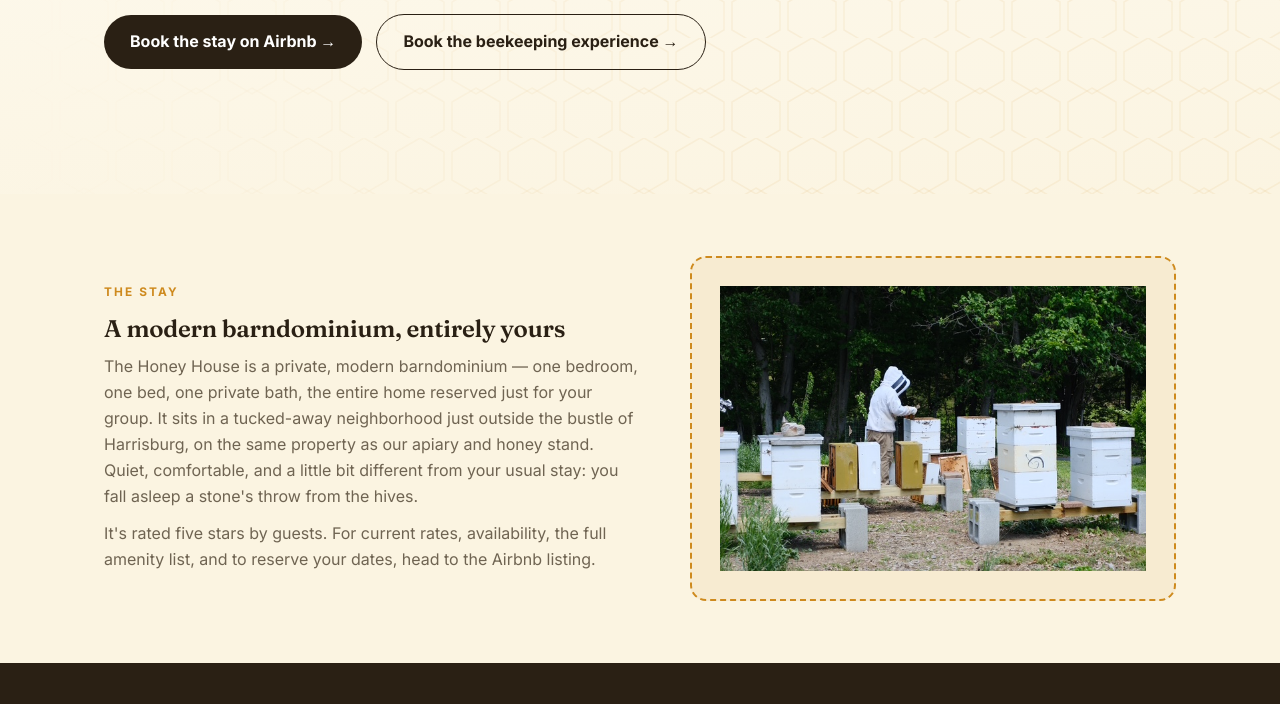
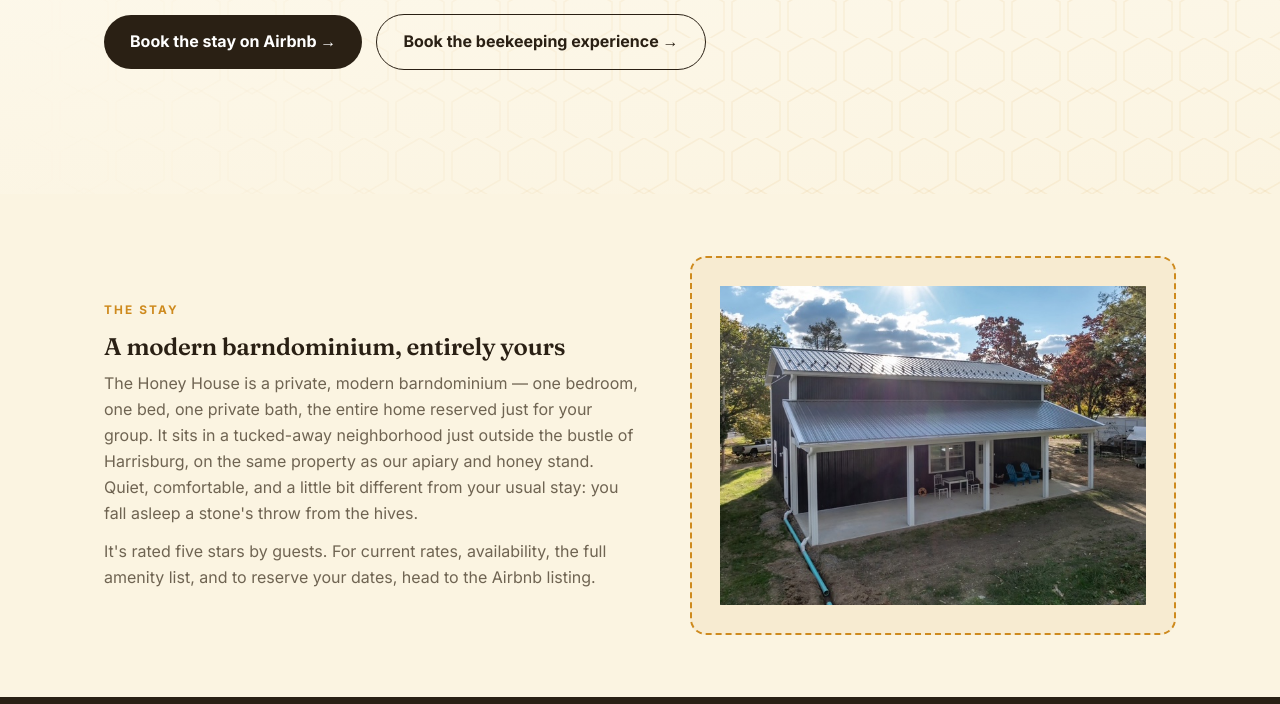
Before and after one commit to lawnsplantspests-ui/apiary, a website: page public/honey-house.html in a window 1280 px wide. Shown: the part 589-1293 px from the top of the page. Drawn offline with Linux system fonts and the light colour scheme.

Commit message:
Add real Honey House photo (front of barndominium)
Renamed uploaded honey-house.JPG to lowercase .jpg (Cloudflare serves
case-sensitively). Set it as the main "stay" photo and the og:image for
social sharing, replacing the placeholder apiary/bee-suit images.

Co-Authored-By: Claude Opus 4.6 <noreply@anthropic.com>

```diff
--- a/public/honey-house.html
+++ b/public/honey-house.html
@@ -8,7 +8,7 @@
 <meta property="og:site_name" content="The Alleman Apiary">
 <meta property="og:url" content="https://www.allemanapiary.com/honey-house.html">
 <meta property="og:description" content="A private barndominium stay on a working apiary in Harrisburg, PA — plus a hands-on beekeeping experience. Book on Airbnb.">
-<meta property="og:image" content="https://www.allemanapiary.com/images/devon-and-elyse-in-bee-suits.jpeg">
+<meta property="og:image" content="https://www.allemanapiary.com/images/honey-house.jpg">
 <meta name="twitter:card" content="summary_large_image">
 <link rel="preconnect" href="https://fonts.googleapis.com"><link rel="preconnect" href="https://fonts.gstatic.com" crossorigin>
 <link href="https://fonts.googleapis.com/css2?family=Fraunces:opsz,wght@9..144,500;9..144,600;9..144,700&family=Inter:wght@400;500;600;700&display=swap" rel="stylesheet">
@@ -31,7 +31,7 @@
 <p style="color:var(--stone);margin-top:12px">The Honey House is a private, modern barndominium &mdash; one bedroom, one bed, one private bath, the entire home reserved just for your group. It sits in a tucked-away neighborhood just outside the bustle of Harrisburg, on the same property as our apiary and honey stand. Quiet, comfortable, and a little bit different from your usual stay: you fall asleep a stone's throw from the hives.</p>
 <p style="color:var(--stone);margin-top:12px">It's rated five stars by guests. For current rates, availability, the full amenity list, and to reserve your dates, head to the Airbnb listing.</p>
 </div>
-<div class="photo"><img src="images/alleman-apiary-bee-hives-harrisburg.jpeg" alt="The Alleman Apiary grounds in Harrisburg, PA, where The Honey House barndominium and the beehives sit on the same property"/></div>
+<div class="photo"><img src="images/honey-house.jpg" alt="The front of The Honey House — a modern dark barndominium with a metal roof and covered patio, on The Alleman Apiary property in Harrisburg, PA"/></div>
 </div></section>
 
 <section class="band tight"><div class="wrap split">
```
Also changed, not shown: public/images/honey-house.jpg (added).
